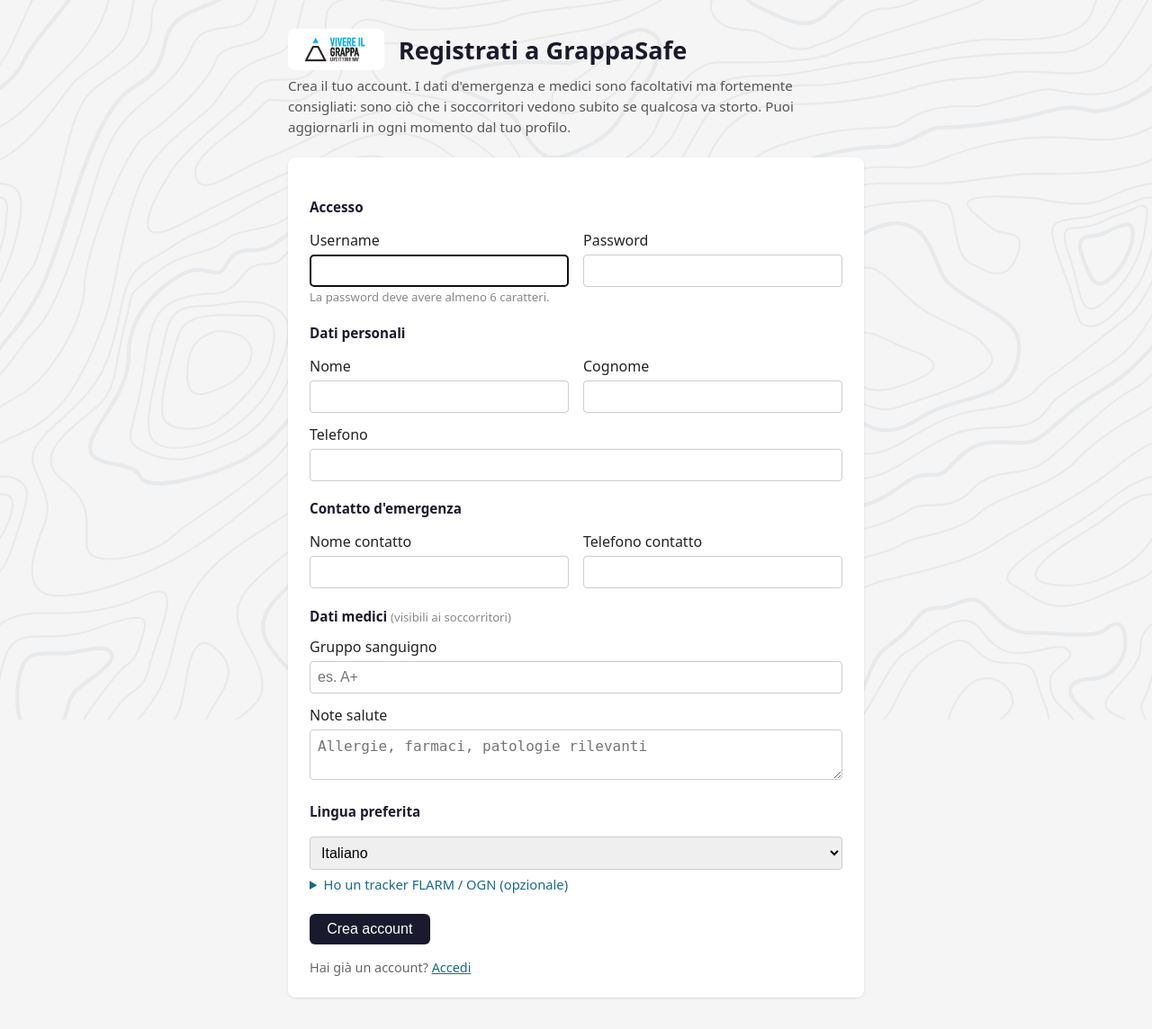
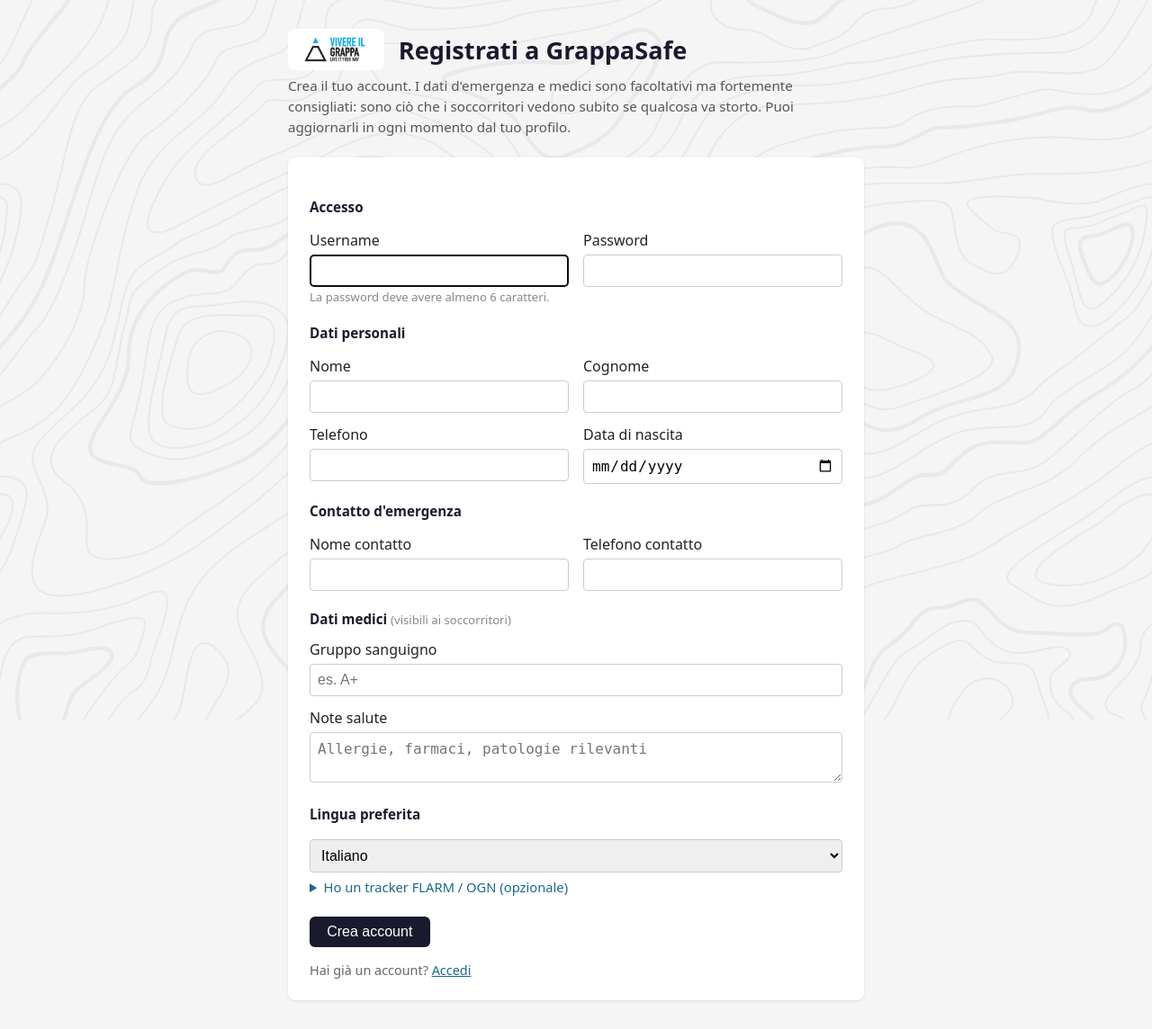
Before and after one commit to that-ugly-cat/grappasafe, a FastAPI app: page /register in a window 1280 px wide. Shown: the whole page at 90% size. Before the commit the page ends 1110 px from the top, so only its background shows below. Run offline with FastAPI, Linux system fonts and the light colour scheme; parts of the project's set-up code (start-up, migrations or seed data) failed here and were passed over.

Commit message:
Add date of birth to users (form, profile, DB, i18n)
New nullable data_nascita column (ISO date), wired through registration
(web + app API), the profile form and the /api/me self-service update.
The web profile label is translated in all eight languages; register
prefill accepts it too.

```diff
--- a/app.py
+++ b/app.py
@@ -257,6 +257,8 @@ async def api_register(request: Request):
         gruppo_sanguigno=body.get("gruppo_sanguigno") or None,
         emergenza_contatto=body.get("emergenza_contatto") or None,
         emergenza_telefono=body.get("emergenza_telefono") or None,
+        note_salute=body.get("note_salute") or None,
+        data_nascita=body.get("data_nascita") or None,
         lingua=body.get("lingua", "it"),
     )
     request.session["user"] = {"id": uid}
@@ -268,7 +270,7 @@ async def api_register(request: Request):
 # unknown params are ignored, missing ones just stay blank. Password is never
 # accepted this way.
 _PREFILL_FIELDS = [
-    "username", "nome", "cognome", "telefono",
+    "username", "nome", "cognome", "telefono", "data_nascita",
     "emergenza_contatto", "emergenza_telefono",
     "gruppo_sanguigno", "note_salute", "lingua",
     "ogn_id", "device_name",
@@ -299,7 +301,7 @@ async def register_post(
     request: Request,
     username: str = Form(""), password: str = Form(""),
     nome: str = Form(""), cognome: str = Form(""),
-    telefono: str = Form(""),
+    telefono: str = Form(""), data_nascita: str = Form(""),
     emergenza_contatto: str = Form(""), emergenza_telefono: str = Form(""),
     gruppo_sanguigno: str = Form(""), note_salute: str = Form(""),
     lingua: str = Form("it"),
@@ -309,7 +311,7 @@ async def register_post(
     # Keep the submitted values to repopulate the form on error.
     form = {
         "username": username, "nome": nome, "cognome": cognome,
-        "telefono": telefono.strip(),
+        "telefono": telefono.strip(), "data_nascita": data_nascita.strip(),
         "emergenza_contatto": emergenza_contatto.strip(),
         "emergenza_telefono": emergenza_telefono.strip(),
         "gruppo_sanguigno": gruppo_sanguigno.strip(),
@@ -338,6 +340,7 @@ async def register_post(
         emergenza_telefono=form["emergenza_telefono"] or None,
         gruppo_sanguigno=form["gruppo_sanguigno"] or None,
         note_salute=form["note_salute"] or None,
+        data_nascita=form["data_nascita"] or None,
         lingua=lingua if lingua in webi18n.LANGS else "it",
     )
     # Optional OGN/FLARM device handed off from the partner site (or typed in).
@@ -492,7 +495,8 @@ async def profile_get(request: Request):
 async def profile_post(
     request: Request,
     nome: str = Form(...), cognome: str = Form(...),
-    telefono: str = Form(""), emergenza_contatto: str = Form(""),
+    telefono: str = Form(""), data_nascita: str = Form(""),
+    emergenza_contatto: str = Form(""),
     emergenza_telefono: str = Form(""), gruppo_sanguigno: str = Form(""),
     note_salute: str = Form(""), flarm_id: str = Form(""),
     lingua: str = Form("it"),
@@ -503,6 +507,7 @@ async def profile_post(
     db.update_user_profile(
         user["id"],
         nome=nome, cognome=cognome, telefono=telefono,
+        data_nascita=data_nascita,
         emergenza_contatto=emergenza_contatto,
         emergenza_telefono=emergenza_telefono,
         gruppo_sanguigno=gruppo_sanguigno,
@@ -945,6 +950,7 @@ async def api_me(request: Request):
         "emergenza_contatto": user.get("emergenza_contatto") or "",
         "emergenza_telefono": user.get("emergenza_telefono") or "",
         "note_salute":        user.get("note_salute") or "",
+        "data_nascita":       user.get("data_nascita") or "",
         "lingua":             user.get("lingua") or "it",
     })
 
@@ -961,7 +967,8 @@ async def api_update_me(request: Request):
     body = await request.json()
     fields = {}
     for k in ("nome", "cognome", "telefono", "gruppo_sanguigno",
-              "emergenza_contatto", "emergenza_telefono", "note_salute", "lingua"):
+              "emergenza_contatto", "emergenza_telefono", "note_salute",
+              "data_nascita", "lingua"):
         if k in body:
             v = body[k]
             fields[k] = v.strip() if isinstance(v, str) else v
--- a/db.py
+++ b/db.py
@@ -196,6 +196,11 @@ def init_db():
     if "witnesses_auto_at" not in cols:
         con.execute("ALTER TABLE emergencies ADD COLUMN witnesses_auto_at TEXT")
         con.commit()
+    # Migration: date of birth (ISO YYYY-MM-DD), useful to rescuers (age).
+    ucols = [r["name"] for r in con.execute("PRAGMA table_info(users)").fetchall()]
+    if "data_nascita" not in ucols:
+        con.execute("ALTER TABLE users ADD COLUMN data_nascita TEXT")
+        con.commit()
 
     _seed_config(con)
     _seed_rules(con)
@@ -261,13 +266,13 @@ def create_user(username, password_hash, nome, cognome, **kwargs):
     cur = con.execute("""
         INSERT INTO users (username, password_hash, nome, cognome,
             telefono, emergenza_contatto, emergenza_telefono,
-            gruppo_sanguigno, note_salute, flarm_id, lingua, share_token, role)
-        VALUES (?,?,?,?,?,?,?,?,?,?,?,?,?)
+            gruppo_sanguigno, note_salute, data_nascita, flarm_id, lingua, share_token, role)
+        VALUES (?,?,?,?,?,?,?,?,?,?,?,?,?,?)
     """, (
         username, password_hash, nome, cognome,
         kwargs.get("telefono"), kwargs.get("emergenza_contatto"),
         kwargs.get("emergenza_telefono"), kwargs.get("gruppo_sanguigno"),
-        kwargs.get("note_salute"), kwargs.get("flarm_id"),
+        kwargs.get("note_salute"), kwargs.get("data_nascita"), kwargs.get("flarm_id"),
         kwargs.get("lingua", "it"), token,
         kwargs.get("role", "user"),
     ))
@@ -301,7 +306,7 @@ def get_user_by_share_token(token):
 def update_user_profile(user_id, **fields):
     allowed = {"nome", "cognome", "telefono", "emergenza_contatto",
                "emergenza_telefono", "gruppo_sanguigno", "note_salute",
-               "flarm_id", "lingua"}
+               "data_nascita", "flarm_id", "lingua"}
     updates = {k: v for k, v in fields.items() if k in allowed}
     if not updates:
         return
--- a/templates/profile.html
+++ b/templates/profile.html
@@ -7,6 +7,7 @@
     <label>{{ t('profile.name') }} <input type="text" name="nome" value="{{ user.nome }}" required></label>
     <label>{{ t('profile.surname') }} <input type="text" name="cognome" value="{{ user.cognome }}" required></label>
     <label>{{ t('profile.phone') }} <input type="tel" name="telefono" value="{{ user.telefono or '' }}"></label>
+    <label>{{ t('profile.dob') }} <input type="date" name="data_nascita" value="{{ user.data_nascita or '' }}"></label>
     <hr style="margin:1.2rem 0">
     <h4>{{ t('profile.emergencyContact') }}</h4>
     <label>{{ t('profile.contactName') }} <input type="text" name="emergenza_contatto" value="{{ user.emergenza_contatto or '' }}"></label>
--- a/templates/register.html
+++ b/templates/register.html
@@ -48,7 +48,10 @@
         <label>Nome <input type="text" name="nome" value="{{ form.nome }}" required></label>
         <label>Cognome <input type="text" name="cognome" value="{{ form.cognome }}" required></label>
       </div>
-      <label>Telefono <input type="tel" name="telefono" value="{{ form.telefono }}"></label>
+      <div class="grid2">
+        <label>Telefono <input type="tel" name="telefono" value="{{ form.telefono }}"></label>
+        <label>Data di nascita <input type="date" name="data_nascita" value="{{ form.data_nascita }}"></label>
+      </div>
 
       <h4>Contatto d'emergenza</h4>
       <div class="grid2">
--- a/webi18n.py
+++ b/webi18n.py
@@ -92,6 +92,7 @@ _it = {
     "profile.name": "Nome",
     "profile.surname": "Cognome",
     "profile.phone": "Telefono",
+    "profile.dob": "Data di nascita",
     "profile.emergencyContact": "Contatto emergenza",
     "profile.contactName": "Nome contatto",
     "profile.contactPhone": "Telefono contatto",
@@ -149,6 +150,7 @@ _en = {
     "profile.name": "First name",
     "profile.surname": "Last name",
     "profile.phone": "Phone",
+    "profile.dob": "Date of birth",
     "profile.emergencyContact": "Emergency contact",
     "profile.contactName": "Contact name",
     "profile.contactPhone": "Contact phone",
@@ -205,6 +207,7 @@ _de = {
     "profile.name": "Vorname",
     "profile.surname": "Nachname",
     "profile.phone": "Telefon",
+    "profile.dob": "Geburtsdatum",
     "profile.emergencyContact": "Notfallkontakt",
     "profile.contactName": "Name des Kontakts",
     "profile.contactPhone": "Telefon des Kontakts",
@@ -261,6 +264,7 @@ _fr = {
     "profile.name": "Prénom",
     "profile.surname": "Nom",
     "profile.phone": "Téléphone",
+    "profile.dob": "Date de naissance",
     "profile.emergencyContact": "Contact d'urgence",
     "profile.contactName": "Nom du contact",
     "profile.contactPhone": "Téléphone du contact",
@@ -317,6 +321,7 @@ _es = {
     "profile.name": "Nombre",
     "profile.surname": "Apellidos",
     "profile.phone": "Teléfono",
+    "profile.dob": "Fecha de nacimiento",
     "profile.emergencyContact": "Contacto de emergencia",
     "profile.contactName": "Nombre del contacto",
     "profile.contactPhone": "Teléfono del contacto",
@@ -373,6 +378,7 @@ _nl = {
     "profile.name": "Voornaam",
     "profile.surname": "Achternaam",
     "profile.phone": "Telefoon",
+    "profile.dob": "Geboortedatum",
     "profile.emergencyContact": "Noodcontact",
     "profile.contactName": "Naam contact",
     "profile.contactPhone": "Telefoon contact",
@@ -429,6 +435,7 @@ _pl = {
     "profile.name": "Imię",
     "profile.surname": "Nazwisko",
     "profile.phone": "Telefon",
+    "profile.dob": "Data urodzenia",
     "profile.emergencyContact": "Kontakt awaryjny",
     "profile.contactName": "Imię kontaktu",
     "profile.contactPhone": "Telefon kontaktu",
@@ -485,6 +492,7 @@ _cs = {
     "profile.name": "Jméno",
     "profile.surname": "Příjmení",
     "profile.phone": "Telefon",
+    "profile.dob": "Datum narození",
     "profile.emergencyContact": "Nouzový kontakt",
     "profile.contactName": "Jméno kontaktu",
     "profile.contactPhone": "Telefon kontaktu",
```
